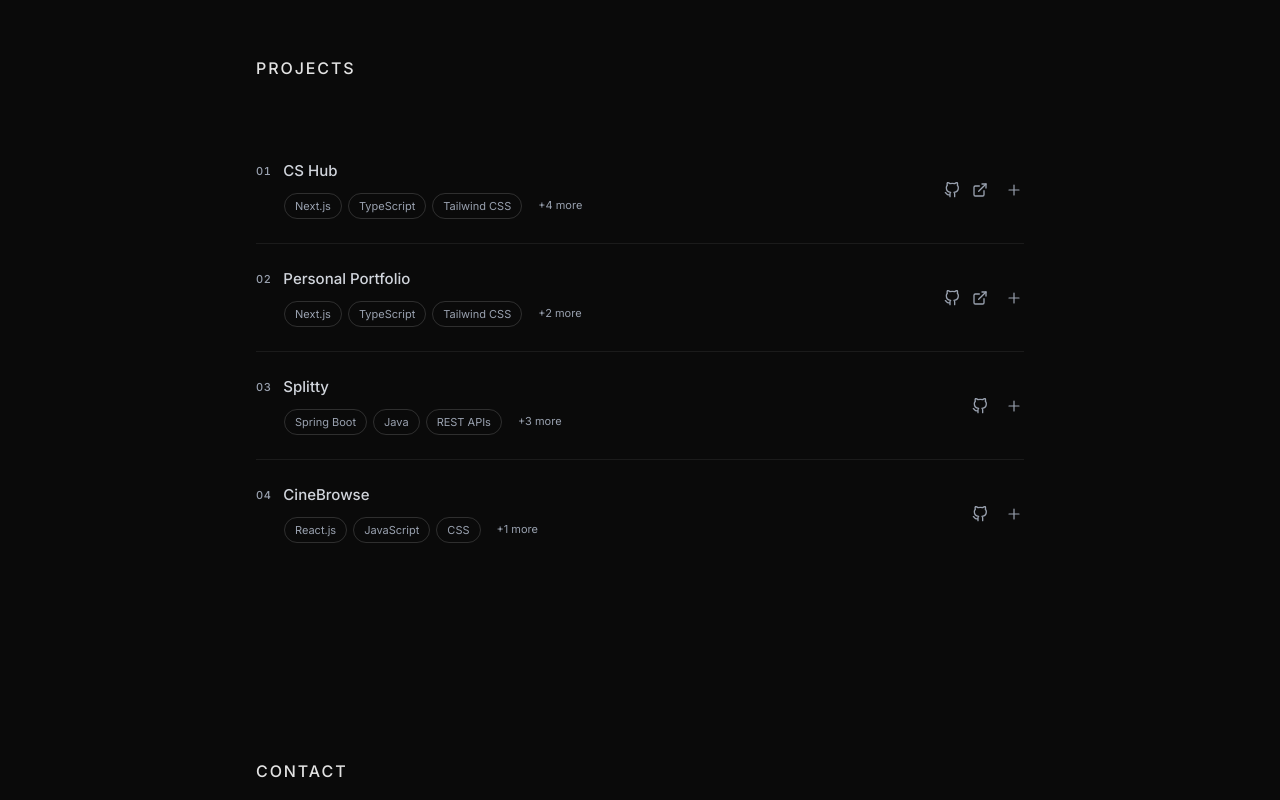
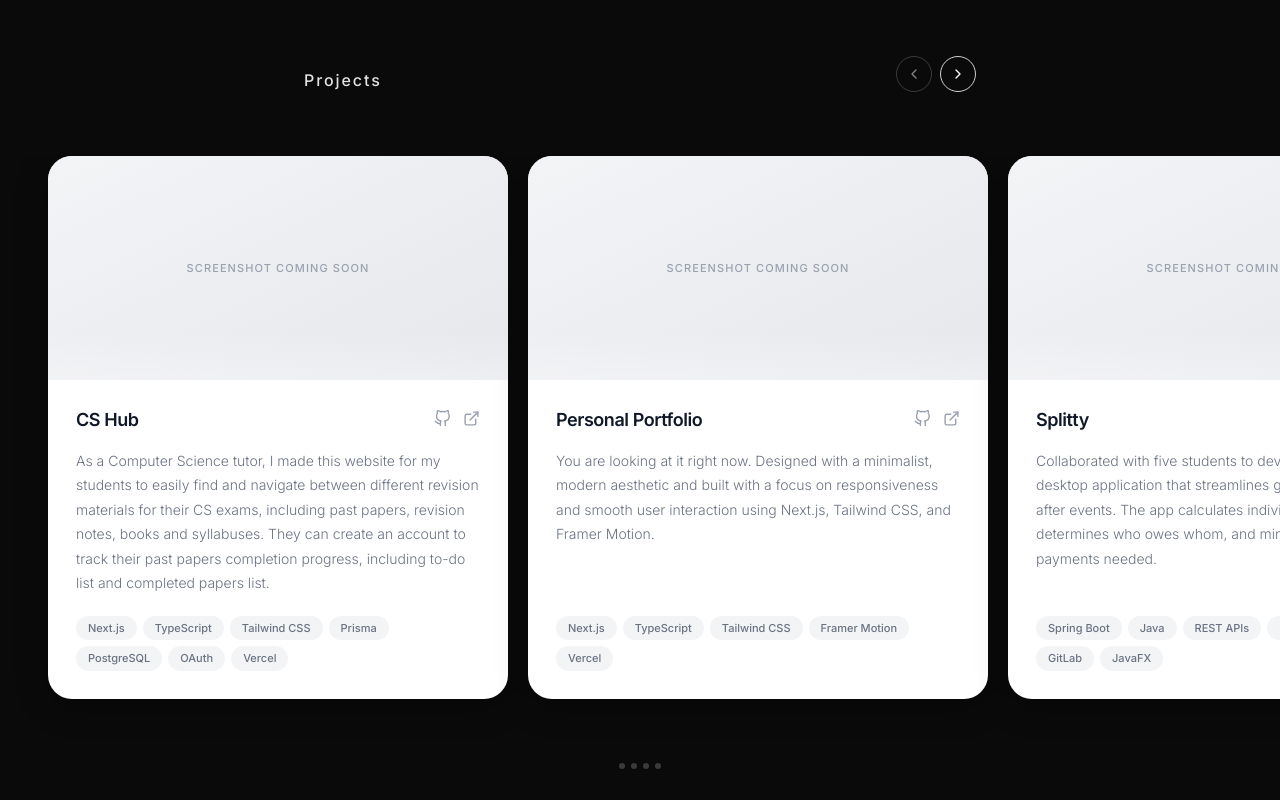
Before and after one commit to caominhnguyen05/caominh-portfolio, a Next.js app: page / in a window 1280 px wide. Shown: the part 2220-3020 px from the top of the page. Built offline with nearby package versions, Linux system fonts and the light colour scheme.

Commit message:
Improve projects section UI

```diff
--- a/src/app/components/projects.tsx
+++ b/src/app/components/projects.tsx
@@ -1,100 +1,140 @@
 "use client";
 import { motion, AnimatePresence } from "framer-motion";
-import { FiGithub, FiExternalLink } from "react-icons/fi";
-import React, { useState } from "react";
+import {
+  FiGithub,
+  FiExternalLink,
+  FiChevronLeft,
+  FiChevronRight,
+} from "react-icons/fi";
+import React, { useState, useRef } from "react";
 import { projects } from "../data/projects";
 
 const Projects: React.FC = () => {
-  const [expanded, setExpanded] = useState<number | null>(null);
+  const scrollRef = useRef<HTMLDivElement>(null);
+  const [canScrollLeft, setCanScrollLeft] = useState(false);
+  const [canScrollRight, setCanScrollRight] = useState(true);
+
+  const updateScrollState = () => {
+    const el = scrollRef.current;
+    if (!el) return;
+    setCanScrollLeft(el.scrollLeft > 10);
+    setCanScrollRight(el.scrollLeft < el.scrollWidth - el.clientWidth - 10);
+  };
+
+  const scroll = (dir: "left" | "right") => {
+    const el = scrollRef.current;
+    if (!el) return;
+    el.scrollBy({ left: dir === "right" ? 480 : -480, behavior: "smooth" });
+    setTimeout(updateScrollState, 400);
+  };
 
   return (
     <motion.section
       id="projects"
-      className="py-24 px-6 md:px-12"
+      className="py-24 overflow-visible"
       initial={{ opacity: 0, y: 40 }}
       whileInView={{ opacity: 1, y: 0 }}
       viewport={{ once: true, amount: 0.1 }}
       transition={{ duration: 0.6 }}
     >
-      <div className="max-w-3xl mx-auto">
-        <p className="text-l font-medium tracking-[0.12em] uppercase  mb-14">
+      {/* Header */}
+      <div className="max-w-3xl mx-auto px-6 md:px-12 mb-16 flex items-end justify-between">
+        <p className="text-l font-medium tracking-[0.12em] uppercas">
           Projects
         </p>
 
-        <div className="flex flex-col">
-          {projects.map((project, index) => {
-            const isOpen = expanded === index;
-            const isOtherOpen = expanded !== null && expanded !== index;
+        {/* Arrow controls */}
+        <div className="flex items-center gap-2">
+          <button
+            onClick={() => scroll("left")}
+            disabled={!canScrollLeft}
+            className={`w-9 h-9 rounded-full border flex items-center justify-center transition-all duration-200
+              ${
+                canScrollLeft
+                  ? "border-white/80 text-white hover:bg-white/10 hover:border-white/40"
+                  : "border-white/[0.2] text-white/50 cursor-not-allowed"
+              }`}
+          >
+            <FiChevronLeft size={16} />
+          </button>
+          <button
+            onClick={() => scroll("right")}
+            disabled={!canScrollRight}
+            className={`w-9 h-9 rounded-full border flex items-center justify-center transition-all duration-200
+              ${
+                canScrollRight
+                  ? "border-white/80 text-white hover:bg-white/10 hover:border-white/40"
+                  : "border-white/[0.2] text-white/50 cursor-not-allowed"
+              }`}
+          >
+            <FiChevronRight size={16} />
+          </button>
+        </div>
+      </div>
 
-            return (
+      {/* Scrollable track */}
+      <div
+        ref={scrollRef}
+        onScroll={updateScrollState}
+        className="flex gap-5 overflow-x-auto overflow-y-visible scroll-smooth px-6 md:px-12 pb-10"
+        style={{ scrollbarWidth: "none", msOverflowStyle: "none" }}
+      >
+        {projects.map((project, index) => (
           <motion.div
             key={index}
-                className="border-b border-white/[0.07] last:border-b-0 cursor-pointer group"
-                animate={{ opacity: isOtherOpen ? 0.35 : 1 }}
-                transition={{ duration: 0.25 }}
-                onClick={() => setExpanded(isOpen ? null : index)}
+            className="flex-shrink-0 w-[400px] md:w-[460px] bg-white rounded-3xl overflow-hidden flex flex-col group cursor-pointer"
+            initial={{ opacity: 0, y: 24 }}
+            whileInView={{ opacity: 1, y: 0 }}
+            viewport={{ once: true, amount: 0.2 }}
+            transition={{ duration: 0.5, delay: index * 0.08 }}
+            whileHover={{
+              y: 6,
+              boxShadow:
+                "0 32px 64px rgba(0,0,0,0.5), 0 0 0 1px rgba(255,255,255,0.08)",
+              transition: { duration: 0.3, ease: [0.25, 0.46, 0.45, 0.94] },
+            }}
+            style={{
+              boxShadow: "0 8px 32px rgba(0,0,0,0.3)",
+            }}
           >
-                {/* Collapsed row */}
-                <div className="grid grid-cols-[1fr_auto] gap-6 items-center py-6 select-none">
-                  <div className="flex flex-col gap-1">
-                    <div className="flex items-center gap-3">
-                      <span className="text-[11px] text-gray-400 tabular-nums font-medium tracking-wider">
-                        {String(index + 1).padStart(2, "0")}
-                      </span>
-                      <span
-                        className={`text-[15px] font-medium transition-colors duration-200 ${
-                          isOpen
-                            ? "text-white"
-                            : "text-gray-300 group-hover:text-white"
-                        }`}
-                      >
-                        {project.title}
+            {/* Screenshot area */}
+            <div className="relative w-full h-56 bg-gray-100 overflow-hidden flex-shrink-0">
+              {project.imageUrl ? (
+                <img
+                  src={project.imageUrl}
+                  alt={project.title}
+                  className="w-full h-full object-cover object-top transition-transform duration-700 group-hover:scale-103"
+                />
+              ) : (
+                /* Placeholder when no image yet */
+                <div className="w-full h-full bg-gradient-to-br from-gray-100 to-gray-200 flex items-center justify-center">
+                  <span className="text-[11px] font-medium tracking-[0.1em] uppercase text-gray-400">
+                    Screenshot coming soon
                   </span>
                 </div>
+              )}
 
-                    {/* Tags preview — visible when collapsed */}
-                    <AnimatePresence initial={false}>
-                      {!isOpen && (
-                        <motion.div
-                          initial={{ opacity: 0 }}
-                          animate={{ opacity: 1 }}
-                          exit={{ opacity: 0 }}
-                          transition={{ duration: 0.2 }}
-                          className="flex flex-wrap gap-1.5 mt-1.5 ml-7"
-                        >
-                          {project.tags.slice(0, 3).map((tag) => (
-                            <span
-                              key={tag}
-                              className="text-[11px] text-gray-400 px-2.5 py-1 border border-white/[0.15] rounded-full"
-                            >
-                              {tag}
-                            </span>
-                          ))}
-                          {project.tags.length > 3 && (
-                            <span className="text-[11px] text-gray-400 px-2.5 py-1">
-                              +{project.tags.length - 3} more
-                            </span>
-                          )}
-                        </motion.div>
-                      )}
-                    </AnimatePresence>
+              {/* Subtle gradient overlay at bottom of image */}
+              <div className="absolute bottom-0 left-0 right-0 h-12 bg-gradient-to-t from-white/30 to-transparent" />
             </div>
 
-                  {/* Right — icons + chevron */}
-                  <div className="flex items-center gap-4">
-                    {/* GitHub & Live — stop propagation so clicks don't toggle accordion */}
-                    <div
-                      className="flex items-center gap-3"
-                      onClick={(e) => e.stopPropagation()}
-                    >
+            {/* Card body */}
+            <div className="flex flex-col flex-1 p-7 gap-4">
+              {/* Title + links */}
+              <div className="flex items-start justify-between gap-4">
+                <h3 className="text-[18px] font-semibold text-gray-900 leading-snug tracking-tight">
+                  {project.title}
+                </h3>
+                <div className="flex items-center gap-3 flex-shrink-0 mt-0.5">
                   {project.githubUrl && (
                     <a
                       href={project.githubUrl}
                       target="_blank"
                       rel="noreferrer"
-                          className="text-gray-400 hover:text-white transition-colors duration-200"
+                      onClick={(e) => e.stopPropagation()}
+                      className="text-gray-400 hover:text-gray-900 transition-colors duration-200"
                     >
-                          <FiGithub size={16} />
+                      <FiGithub size={17} />
                     </a>
                   )}
                   {project.liveUrl && project.liveUrl !== "#" && (
@@ -102,83 +142,53 @@ const Projects: React.FC = () => {
                       href={project.liveUrl}
                       target="_blank"
                       rel="noreferrer"
-                          className="text-gray-400 hover:text-white transition-colors duration-200"
+                      onClick={(e) => e.stopPropagation()}
+                      className="text-gray-400 hover:text-gray-900 transition-colors duration-200"
                     >
-                          <FiExternalLink size={16} />
+                      <FiExternalLink size={17} />
                     </a>
                   )}
                 </div>
-
-                    {/* Chevron */}
-                    <motion.div
-                      animate={{ rotate: isOpen ? 45 : 0 }}
-                      transition={{ duration: 0.25, ease: "easeInOut" }}
-                      className="w-5 h-5 flex items-center justify-center text-gray-400 group-hover:text-gray-400 transition-colors"
-                    >
-                      <svg
-                        width="12"
-                        height="12"
-                        viewBox="0 0 12 12"
-                        fill="none"
-                      >
-                        <path
-                          d="M6 1v10M1 6h10"
-                          stroke="currentColor"
-                          strokeWidth="1.2"
-                          strokeLinecap="round"
-                        />
-                      </svg>
-                    </motion.div>
-                  </div>
               </div>
 
-                {/* Expanded content */}
-                <AnimatePresence initial={false}>
-                  {isOpen && (
-                    <motion.div
-                      key="content"
-                      initial={{ height: 0, opacity: 0 }}
-                      animate={{ height: "auto", opacity: 1 }}
-                      exit={{ height: 0, opacity: 0 }}
-                      transition={{ duration: 0.35, ease: [0.4, 0, 0.2, 1] }}
-                      className="overflow-hidden"
-                    >
-                      <div className="pb-7 flex flex-col gap-5 ml-7">
               {/* Description */}
-                        <motion.p
-                          className="text-[14px] text-gray-400 font-light leading-[1.8]"
-                          initial={{ opacity: 0, y: 6 }}
-                          animate={{ opacity: 1, y: 0 }}
-                          transition={{ duration: 0.25 }}
-                        >
+              <p className="text-[14px] text-gray-500 leading-[1.75] font-light flex-1">
                 {project.description}
-                        </motion.p>
+              </p>
 
-                        {/* All tags */}
-                        <motion.div
-                          className="flex flex-wrap gap-2"
-                          initial={{ opacity: 0 }}
-                          animate={{ opacity: 1 }}
-                          transition={{ duration: 0.3, delay: 0.15 }}
-                        >
+              {/* Tags */}
+              <div className="flex flex-wrap gap-1.5 pt-1">
                 {project.tags.map((tag) => (
                   <span
                     key={tag}
-                              className="text-[11px] text-gray-400 px-3 py-1.5 border border-white/[0.15] rounded-full
-                                transition-all duration-200 hover:border-white/60 hover:text-white hover:scale-105 cursor-default"
+                    className="text-[11px] font-medium text-gray-500 px-3 py-1 bg-gray-100 hover:bg-gray-200 rounded-full transition-colors duration-150 cursor-default"
                   >
                     {tag}
                   </span>
                 ))}
-                        </motion.div>
+              </div>
             </div>
           </motion.div>
-                  )}
-                </AnimatePresence>
-              </motion.div>
-            );
-          })}
+        ))}
+
+        {/* Trailing spacer */}
+        <div className="flex-shrink-0 w-6 md:w-12" />
       </div>
+
+      {/* Scroll progress dots */}
+      <div className="flex justify-center gap-1.5 mt-6">
+        {projects.map((_, i) => (
+          <button
+            key={i}
+            onClick={() => {
+              const el = scrollRef.current;
+              if (!el) return;
+              el.scrollTo({ left: i * 480, behavior: "smooth" });
+              setTimeout(updateScrollState, 400);
+            }}
+            className="w-1.5 h-1.5 rounded-full bg-white/20 hover:bg-white/50 transition-colors duration-200"
+          />
+        ))}
       </div>
     </motion.section>
   );
```
Lines whose indentation alone changed are shown as unchanged.
